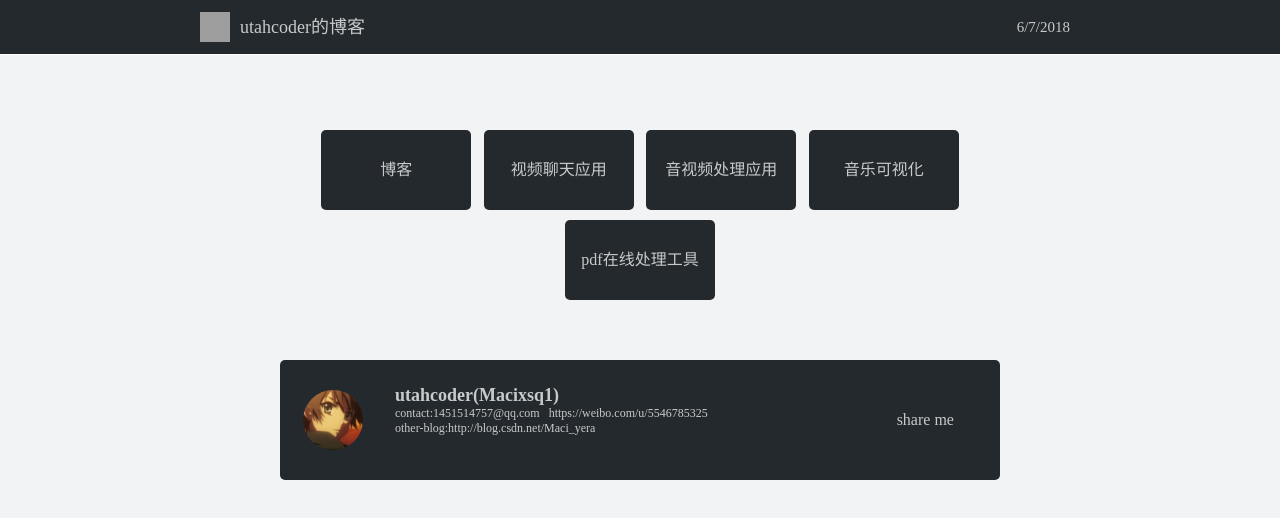
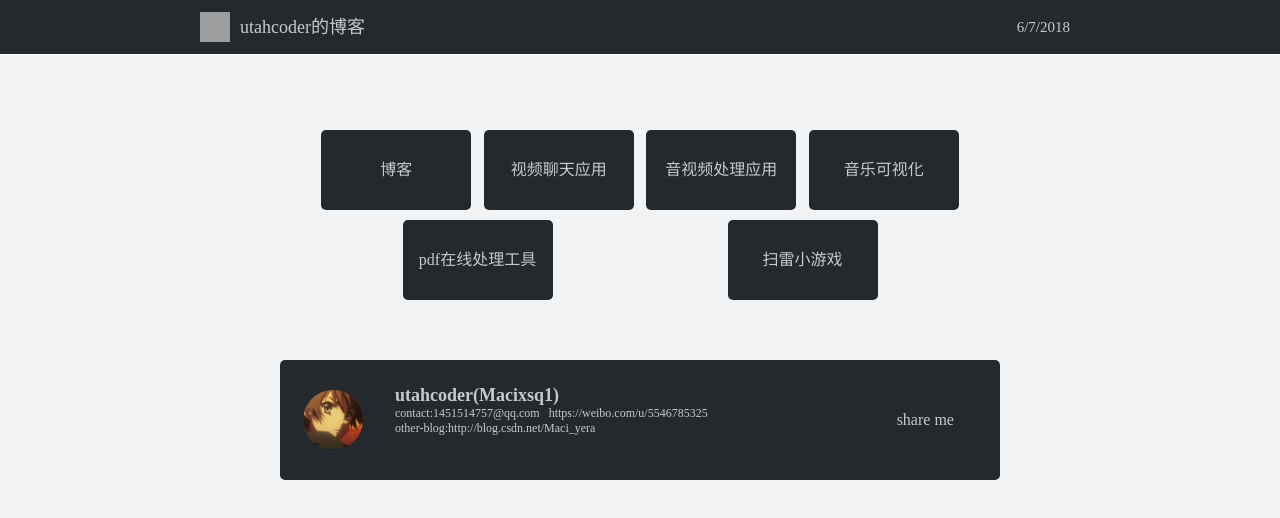
Before and after one commit to 55utah/55utah.github.io, a plain HTML site: page index.html in a window 1280 px wide. Drawn offline with Linux system fonts and the light colour scheme; grey boxes are pictures that could not be loaded.

Commit message:
Update index.html

```diff
--- a/index.html
+++ b/index.html
@@ -58,6 +58,7 @@
 			<li><a href='https://Macixsq1.github.io/video-everything.html'>音视频处理应用</a></li>
 			<li><a href='https://Macixsq1.github.io/visual-music.html'>音乐可视化</a></li>
 			<li><a href='https://Macixsq1.github.io/pdf-designer.html'>pdf在线处理工具</a></li>
+			<li><a href='https://Macixsq1.github.io/mine-bomb.html'>扫雷小游戏</a></li>
 		</ul>
 	</div>
 <footer>
```
